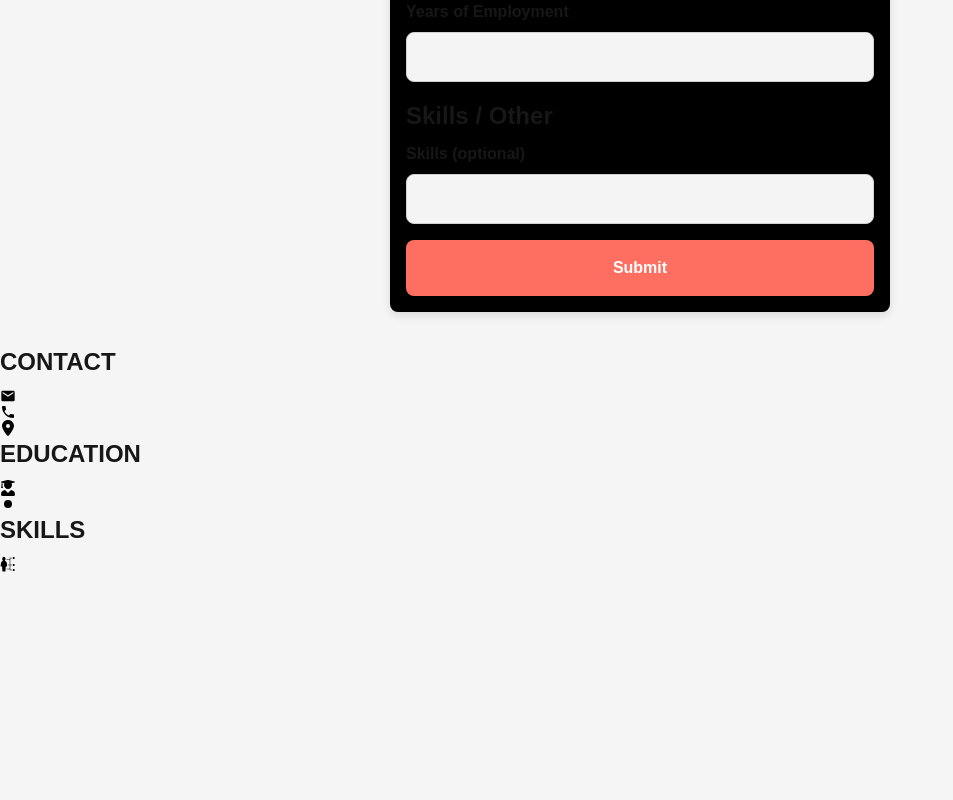
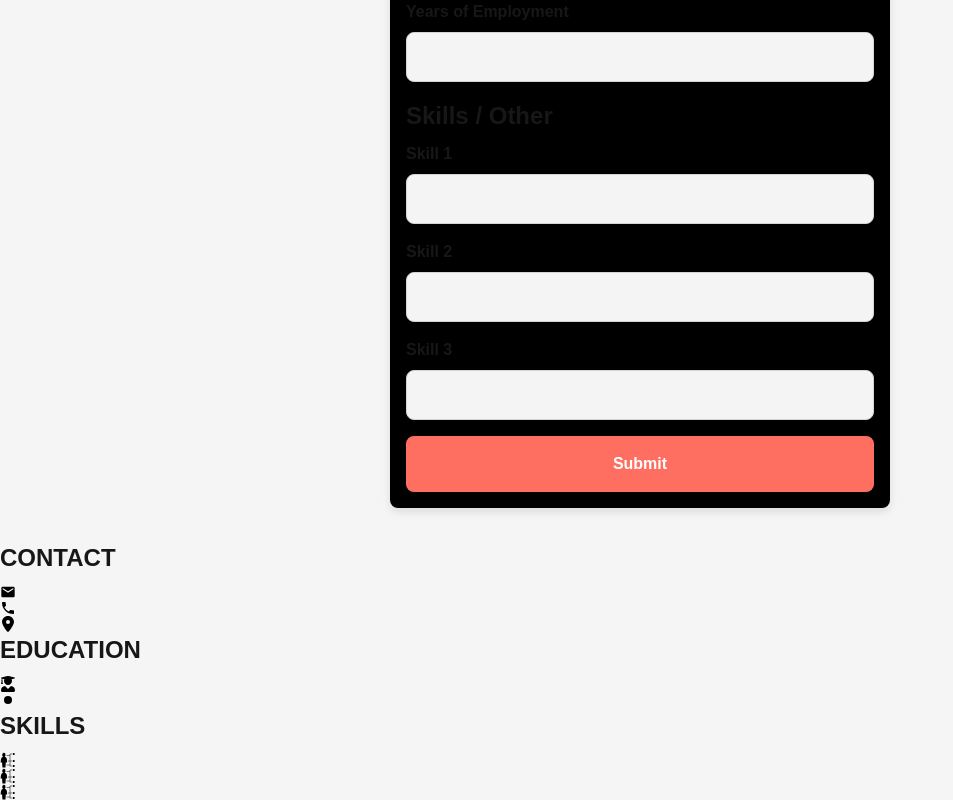
Before and after one commit to kichuu/cv-app, a Next.js app: page / in a window 1280 px wide. Shown: the part 1086-1886 px from the top of the page, without its empty margins (0-953 px from the left). Before the commit the page ends 1658 px from the top, so only its background shows below. Built offline with nearby package versions, Linux system fonts and the light colour scheme.

Commit message:
left side of resume preview done

```diff
--- a/src/components/Form.jsx
+++ b/src/components/Form.jsx
@@ -139,16 +139,39 @@ export default function Form({ formData, setFormData }) {
 
         <h1 className="text-xl font-semibold mt-6 mb-4">Skills / Other</h1>
 
-        <label htmlFor="skills" className="">
-          Skills (optional)
+        <label htmlFor="skill1" className="">
+          Skill 1
         </label>
         <input
-          id="skills"
+          id="skill1"
           type="text"
           value={formData.skills}
           onChange={handleChange}
           className="border p-2 rounded-md focus:outline-none focus:ring-2 focus:ring-blue-500"
         />
+
+<label htmlFor="skill2" className="">
+          Skill 2
+        </label>
+        <input
+          id="skill2"
+          type="text"
+          value={formData.skills}
+          onChange={handleChange}
+          className="border p-2 rounded-md focus:outline-none focus:ring-2 focus:ring-blue-500"
+        />
+
+<label htmlFor="skill3" className="">
+          Skill 3
+        </label>
+        <input
+          id="skill3"
+          type="text"
+          value={formData.skills}
+          onChange={handleChange}
+          className="border p-2 rounded-md focus:outline-none focus:ring-2 focus:ring-blue-500"
+        />
+
         <div className="flex justify-center">
           <button
             type="submit"
--- a/src/components/ResumePreview.jsx
+++ b/src/components/ResumePreview.jsx
@@ -9,7 +9,7 @@ import { GiSkills } from "react-icons/gi";
 // import { UisEnvelope } from '@iconscout/react-unicons-solid'
 export default function ResumePreview({ formData }) {
   return (
-    <div className=" col-span-4 grid grid-cols-8 m-5 my-10 border-sky-500 border border-4 rounded-md">
+    <div className=" col-span-4 grid grid-cols-8 m-5 my-10 max-h-[130vh]	 border-sky-500  border-4 rounded-md">
       <div className="bg-sky-600 col-span-3 py-10">
         {/*left side container*/}
         <div className="flex justify-center">
@@ -47,7 +47,15 @@ export default function ResumePreview({ formData }) {
         <h1 className='text-center tracking-widest my-4 font-bold '>SKILLS</h1>
         <div className="flex items-center  mt-4">
           <GiSkills  color="black" className="m-2" />
-          <p>{formData.email}</p>
+          <p>{formData.skill1}</p>
+        </div>
+        <div className="flex items-center  mt-4">
+          <GiSkills  color="black" className="m-2" />
+          <p>{formData.skill2}</p>
+        </div>
+        <div className="flex items-center  mt-4">
+          <GiSkills  color="black" className="m-2" />
+          <p>{formData.skill3}</p>
         </div>
       </div>
 
--- a/src/pages/index.js
+++ b/src/pages/index.js
@@ -17,7 +17,9 @@ export default function Home() {
     jobTitle: "",
     company: "",
     employmentDates: "",
-    skills: "",
+    skill1: "",
+    skill2: "",
+    skill3: "",
   });
 
   return (
```
